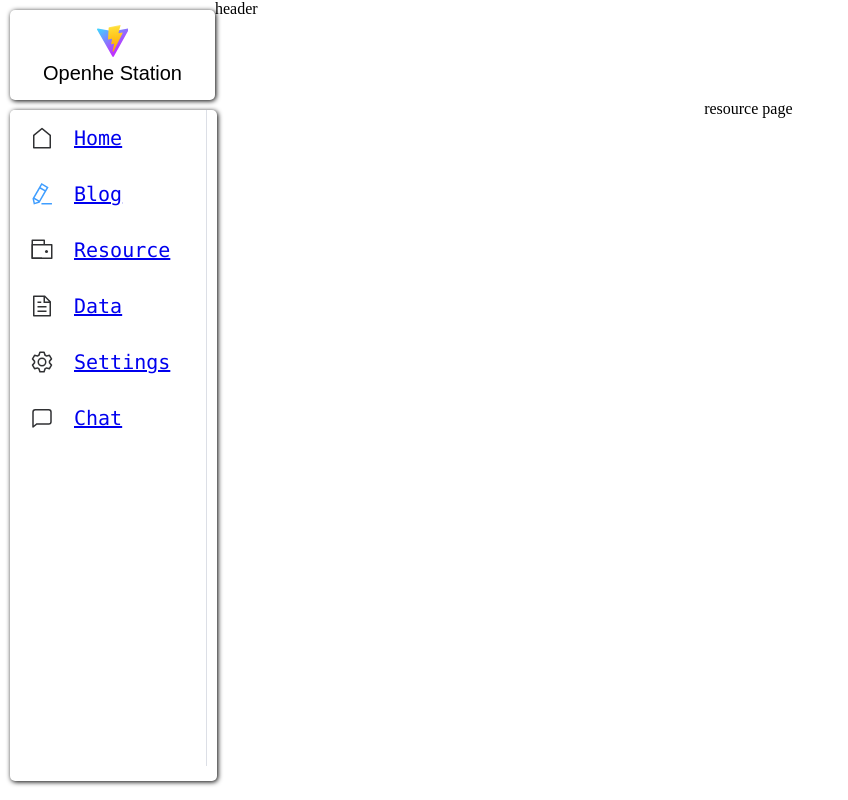
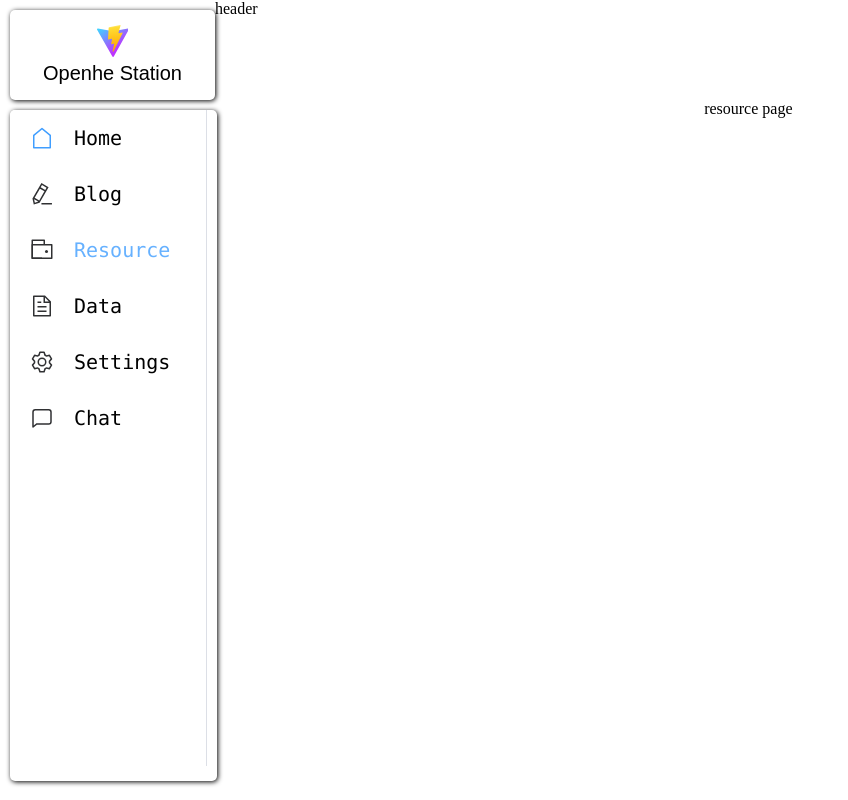
Before and after one commit to openhe-hub/openhe-station-frontend, a Vue app: page /#/home/resource in a window 1280 px wide. Shown: the whole page, without its empty margins (0-848 px from the left). Built offline with nearby package versions, Linux system fonts and the light colour scheme.

Commit message:
1-16-fix : fix nav bar style problems

```diff
--- /dev/null
+++ b/src/components/header/Title.vue
@@ -0,0 +1,42 @@
+<template>
+  <div id="title-container">
+    <VueIcon></VueIcon>
+    <router-link to="/">
+      <div id="title">
+        Openhe Station
+      </div>
+    </router-link>
+  </div>
+</template>
+
+<script setup>
+import VueIcon from "../../assets/icon/VueIcon.vue";
+
+
+</script>
+
+<style scoped>
+div#title-container {
+  text-align: center;
+  font-family: "Arial", "Microsoft YaHei", sans-serif;
+  font-size: 20px;
+  font-weight: 350;
+  height: 100%;
+  width: 100%;
+  border: 0px solid black;
+  border-radius: 5px;
+  margin: 10px 0 0 10px;
+  padding: 15px 0px 15px 0px;
+  box-shadow: 1px 1px 5px #000;
+}
+
+div#title {
+  padding-bottom: 10px;
+  display: inline;
+}
+
+a{
+  text-decoration: none;
+  color: black;
+}
+</style>
--- a/src/components/nav/NavBar.vue
+++ b/src/components/nav/NavBar.vue
@@ -1,7 +1,7 @@
 <template>
   <div id="container">
     <el-menu
-        default-active="2"
+        default-active="1"
         class="el-menu-vertical-demo"
         style="height: 82vh"
     >
@@ -60,7 +60,7 @@
         </router-link>
       </el-menu-item>
 
-      <el-menu-item index="5">
+      <el-menu-item index="6">
         <el-icon size="100">
           <ChatSquare/>
         </el-icon>
@@ -97,4 +97,13 @@ div.nav-text {
   margin-left: 15px;
 }
 
+.router-link-active {
+  text-decoration: none;
+  color:  #66b1ff;
+}
+
+a{
+  text-decoration: none;
+  color: black;
+}
 </style>
--- a/src/plugin/router/config.js
+++ b/src/plugin/router/config.js
@@ -13,6 +13,7 @@ const routes = [
     {
         path: '/home',
         component: Home,
+        redirect: '/home/index',
         children: [
             {path: 'index', component: Index},
             {path: 'blog', component: Blog},
--- a/src/view/Home.vue
+++ b/src/view/Home.vue
@@ -2,12 +2,7 @@
   <div id="container">
     <el-row :gutter="10">
       <el-col :span="4" class="header-col">
-        <div id="title-container">
-          <VueIcon></VueIcon>
-          <div id="title">
-            Openhe Station
-          </div>
-        </div>
+        <Title></Title>
       </el-col>
       <el-col :span="10">
         <Header></Header>
@@ -27,8 +22,9 @@
 
 <script setup>
 import Header from "../components/header/Header.vue";
+import Title from "../components/header/Title.vue";
 import NavBar from "../components/nav/NavBar.vue";
-import VueIcon from "../assets/icon/VueIcon.vue";
+
 </script>
 
 <style scoped>
@@ -37,25 +33,6 @@ div#container {
   width: 100%;
   overflow-x: hidden;
   overflow-y: hidden;
-}
-
-div#title-container {
-  text-align: center;
-  font-family: "Arial", "Microsoft YaHei", sans-serif;
-  font-size: 20px;
-  font-weight: 350;
-  height: 100%;
-  width: 100%;
-  border: 0px solid black;
-  border-radius: 5px;
-  margin: 10px 0 0 10px;
-  padding: 15px 0px 15px 0px;
-  box-shadow: 1px 1px 5px #000;
-}
-
-div#title {
-  padding-bottom: 10px;
-  display: inline;
 }
 
 .header-col {
```
